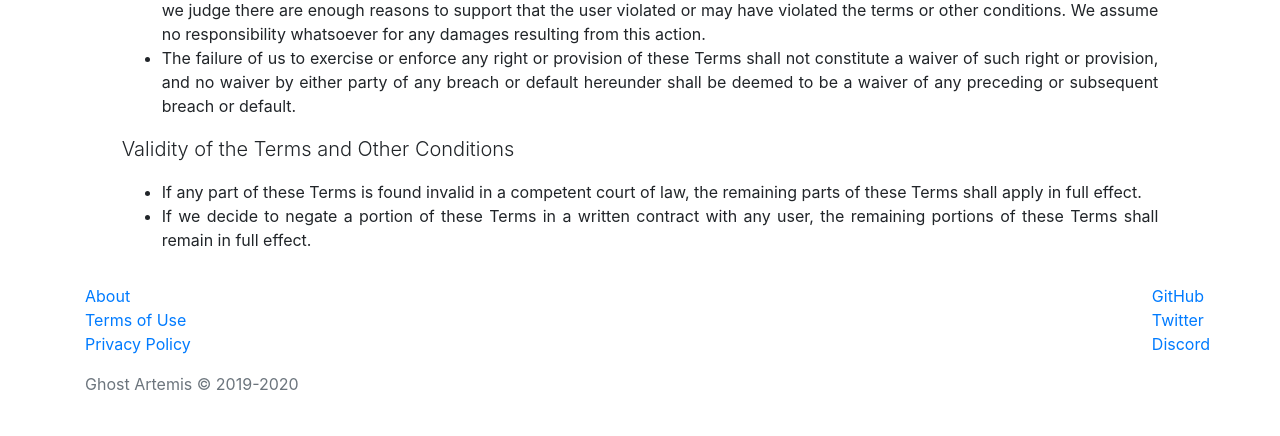
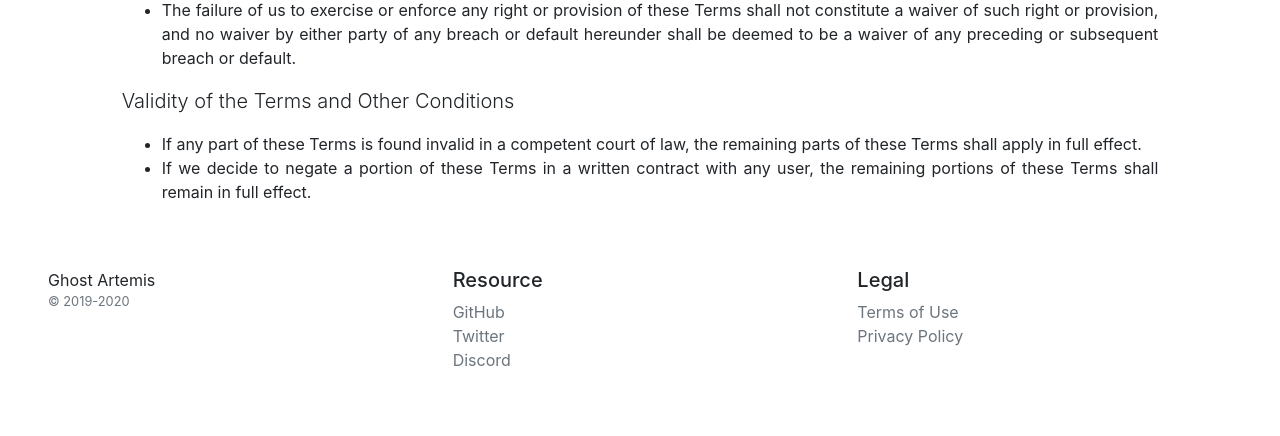
Before and after one commit to sif/Ghost-Artemis, a Django app: template frontpage/templates/frontpage/termsofuse.html in a window 1280 px wide. Shown: the part 2600-3036 px from the top of the page. Before the commit the page ends 2990 px from the top, so only its background shows below. Run offline with Django 3.2, Linux system fonts and the light colour scheme; the template is opened without the code that fills it: most values are stand-ins (such as "Sample title", 1, 10 or a date in 2020); some libraries are stand-ins or nearby versions.

Commit message:
Major Updates

```diff
--- a/frontpage/templates/frontpage/base.html
+++ b/frontpage/templates/frontpage/base.html
@@ -1,78 +1,86 @@
 <!DOCTYPE html>
-<html lang="en" class="h-100">
+<html lang="en">
 {% load static %}
 <head>
-  <title>{{ title }} | Ghost Artemis</title>
-
   <meta charset="utf-8">
   <meta name="googlebot" content="noindex">
   <meta name="robots" content="noindex">
   <meta name="viewport" content="width=device-width, initial-scale=1, shrink-to-fit=no">
+  <meta name="description" content="Ghost Artemis is a socially motivated group that creates tools and provides information for protecting yourself."/>
+
+  <title>{{ title }} | Ghost Artemis</title>
+
+  <link rel="stylesheet" href="https://fonts.googleapis.com/css?family=Open+Sans:300,300i,400,600">
+  <link rel="stylesheet" href="https://fonts.googleapis.com/css?family=Montserrat:300">
+  <link rel="stylesheet" href="{% static 'all/4.4.1/css/bootstrap.min.css' %}">
+  <link rel="stylesheet" href="https://use.fontawesome.com/releases/v5.0.6/css/all.css">
+  <link rel="stylesheet" href="{% static 'all/onepage/animate.css' %}">
+  <link rel="stylesheet" type="text/css" href="{% static 'all/onepage.css' %}">
+  <link rel="stylesheet" href="{% static 'all/onepage/media-queries.css' %}">
 
   <link rel="shortcut icon" href="{% static 'all/images/favicon-32.ico' %}" type="image/x-icon">
-  <link rel="stylesheet" href="{% static 'all/4.4.1/css/bootstrap.min.css' %}">
-  <link href="https://fonts.googleapis.com/css?family=Playfair+Display:700,900" rel="stylesheet">
   <link rel="stylesheet" type="text/css" href="{% static 'all/style.css' %}">
   <style>
 
   </style>
 </head>
-<body class="d-flex flex-column h-100">
-  <div id="container">
-    <div id="top">
-      <header class="blog-header py-3">
-        <div class="row flex-nowrap justify-content-between align-items-center">
-          <div class="col-4 pt-1">
-            <!-- <a class="text-muted" href="#">Subscribe</a> -->
-          </div>
-          <div class="col-4 text-center">
-            <a class="blog-header-logo text-dark" href="https://www.ghostartemis.com">Ghost Artemis</a>
-          </div>
-          <div class="col-4 d-flex justify-content-end align-items-center">
-            <!-- -->
-          </div>
-        </div>
-      </header>
+<body>
+  <nav class="navbar navbar-dark fixed-top navbar-expand-md navbar-no-bg">
+    <div class="container">
+      <a class="navbar-brand" href="index.html">Ghost Artemis</a>
+      <!--<button class="navbar-toggler" type="button" data-toggle="collapse" data-target="#navbarNav" aria-controls="navbarNav" aria-expanded="false" aria-label="Toggle navigation">
+      <span class="navbar-toggler-icon"></span>
+      </button>-->
 
-      <nav class="nav d-flex justify-content-between">
-        <a class="p-2 text-muted" href="https://www.ghostartemis.com/">Home</a>
-        <a class="p-2 text-muted" href="https://www.ghostartemis.com/projects/">Projects</a>
-        <a class="p-2 text-muted" href="https://www.ghostartemis.com/malwarescanner/">Malware Scanner</a>
-        <a class="p-2 text-muted" href="https://www.ghostartemis.com/privacytracker/">Privacy Tracker</a>
-        <a class="p-2 text-muted" href="https://www.ghostartemis.com/hunter/">Hunter</a>
-        <a class="p-2 text-muted" href="https://www.ghostartemis.com/contact/">Contact</a>
-      </nav>
+      <div class="collapse navbar-collapse" id="navbarNav">
+        <ul class="navbar-nav ml-auto">
+          <li class="nav-item"><a class="nav-link scroll-link" href="#top-content">Home</a></li>
+          <li class="nav-item"><a class="nav-link scroll-link" href="#services">Services</a></li>
+          <li class="nav-item"><a class="nav-link scroll-link" href="#portfolio">Projects</a></li>
+          <li class="nav-item"><a class="nav-link scroll-link" href="#blog">Blog</a></li>
+          <li class="nav-item"><a class="nav-link scroll-link" href="#about-us">About</a></li>
+        </ul>
+      </div>
     </div>
+  </nav>
 
-    <div id="content">
-      {% block content %}
-      {% endblock %}
-    </div>
-  </div>
+  {% block content %}
+  {% endblock %}
 
-  <footer class="footer mt-auto py-3">
-    <div class="container">
-      <div class="row">
-        <div class="col">
-          <p class="text-muted">
-            <a href="https://www.ghostartemis.com/about/">About</a>
-            <br /><a href="/termsofuse/">Terms of Use</a>
-            <br /><a href="/privacypolicy/">Privacy Policy</a>
-          </p>
-        </div>
-        <div class=".col-6 .col-sm-4">
-          <p class="text-muted">
-            <a href="https://github.com/sif/Ghost-Artemis">GitHub</a>
-            <br /><a href="https://twitter.com/ghost_artemis">Twitter</a>
-            <br /><a href="https://discord.gg/9fDhvWp">Discord</a>
-          </p>
-        </div>
+  <footer class="px-5 py-5">
+    <div class="row">
+      <div class="col-10 col-md">
+        Ghost Artemis
+        <small class="d-block mb-3 text-muted">&copy; 2019-2020</small>
       </div>
-      <span class="text-muted">Ghost Artemis &#169; 2019-2020</span>
+      <div class="col-6 col-md">
+        <h5>Resource</h5>
+        <ul class="list-unstyled text-small">
+          <li><a class="text-muted" href="https://github.com/sif/Ghost-Artemis">GitHub</a></li>
+          <li><a class="text-muted" href="https://twitter.com/ghost_artemis">Twitter</a></li>
+          <li><a class="text-muted" href="https://discord.gg/9fDhvWp">Discord</a></li>
+        </ul>
+      </div>
+      <div class="col-6 col-md">
+        <h5>Legal</h5>
+        <ul class="list-unstyled text-small">
+          <li><a class="text-muted" href="/termsofuse/">Terms of Use</a></li>
+          <li><a class="text-muted" href="/privacypolicy/">Privacy Policy</a></li>
+        </ul>
+      </div>
     </div>
   </footer>
 
   <script src="{% static 'all/jquery-3.4.1.min.js' %}"></script>
+  <script src="{% static 'all/onepage/jquery-migrate-3.0.0.min.js' %}"></script>
+  <script src="https://cdnjs.cloudflare.com/ajax/libs/popper.js/1.12.9/umd/popper.min.js" integrity="sha384-ApNbgh9B+Y1QKtv3Rn7W3mgPxhU9K/ScQsAP7hUibX39j7fakFPskvXusvfa0b4Q" crossorigin="anonymous"></script>
   <script src="{% static 'all/4.4.1/js/bootstrap.min.js' %}"></script>
+  <script src="{% static 'all/onepage/jquery.backstretch.min.js' %}"></script>
+  <script src="{% static 'all/onepage/wow.min.js' %}"></script>
+  <script src="{% static 'all/onepage/retina-1.1.0.min.js' %}"></script>
+  <script src="{% static 'all/onepage/waypoints.min.js' %}"></script>
+  <script src="{% static 'all/onepage/onepage.js' %}"></script>
+  <script src="{% static 'all/custom.js' %}"></script>
+  <script src="{% static 'all/js/medium_handler.js' %}"></script>
 </body>
 </html>
--- a/frontpage/templates/frontpage/privacypolicy.html
+++ b/frontpage/templates/frontpage/privacypolicy.html
@@ -1,4 +1,4 @@
-{% extends 'frontpage/base.html' %}
+{% extends 'frontpage/base1.html' %}
 
 {% block content %}
       <div class="col-lg-10 mx-auto text-justify">
--- a/frontpage/templates/frontpage/termsofuse.html
+++ b/frontpage/templates/frontpage/termsofuse.html
@@ -1,4 +1,4 @@
-{% extends 'frontpage/base.html' %}
+{% extends 'frontpage/base1.html' %}
 
 {% block content %}
       <div class="col-lg-10 mx-auto text-justify">
```
